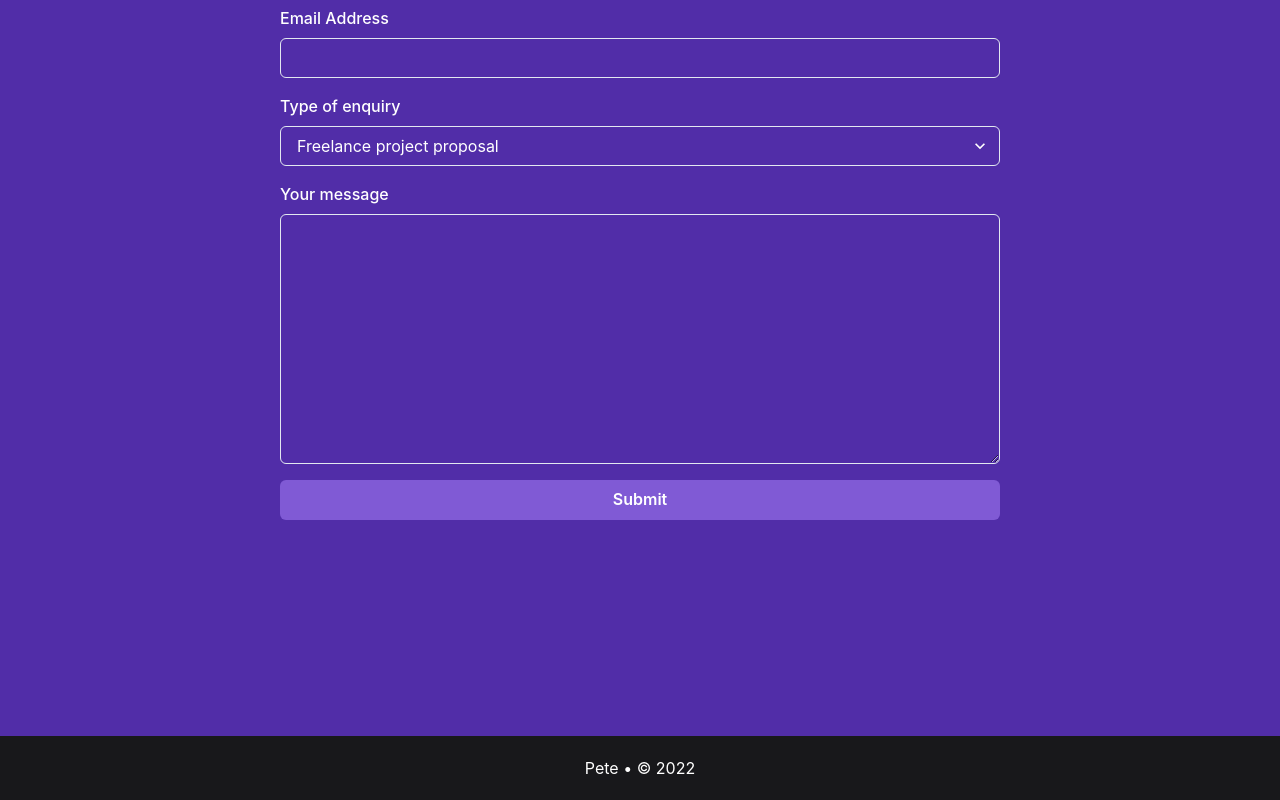
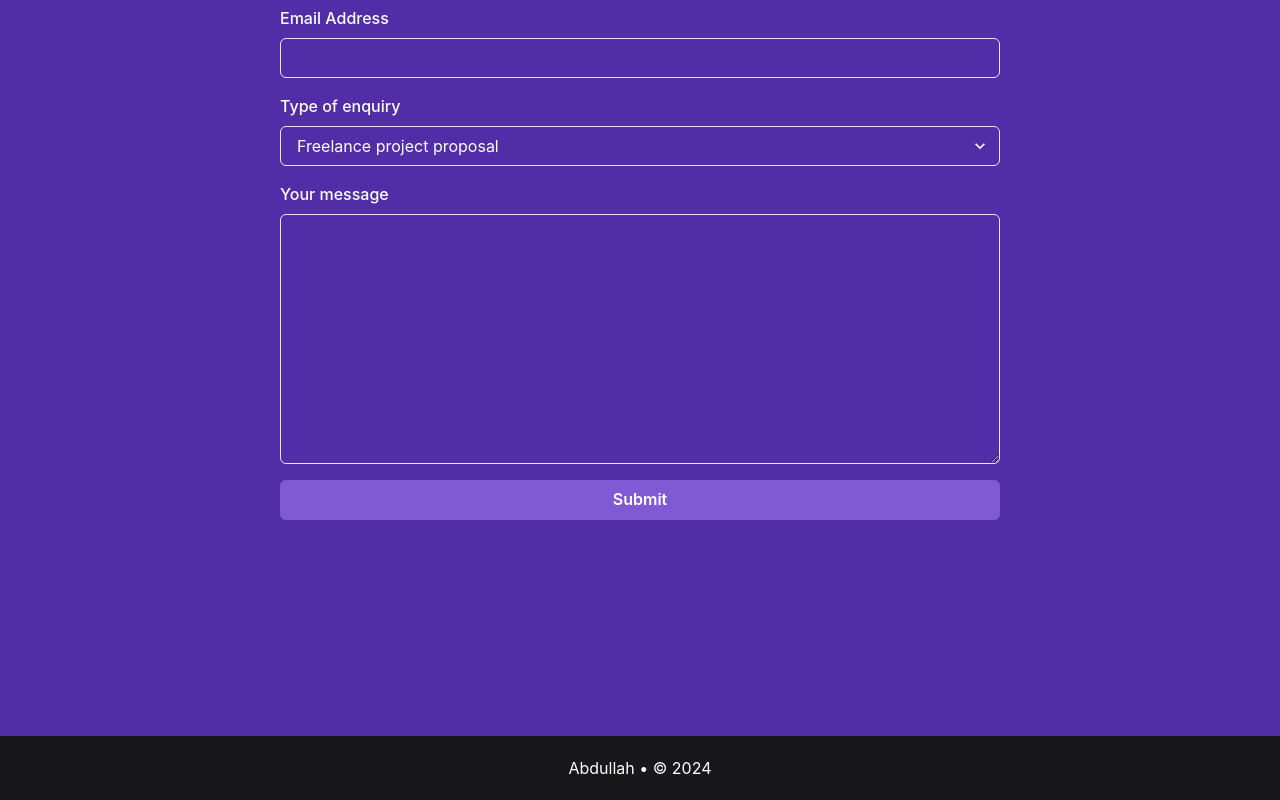
Before and after one commit to 4-Abdullah/PortfolioApp, a React (Create React App) app: page / in a window 1280 px wide. Shown: the part 2507-3307 px from the top of the page. Built offline with nearby package versions, Linux system fonts and the light colour scheme.

Commit message:
Update dependencies and footer copyright year

```diff
--- a/package.json
+++ b/package.json
@@ -4,6 +4,7 @@
   "private": true,
   "dependencies": {
     "@chakra-ui/react": "^2.8.2",
+    "@emailjs/browser": "^4.4.1",
     "@emotion/react": "^11.10.4",
     "@emotion/styled": "^11.10.4",
     "@fortawesome/fontawesome-svg-core": "^6.2.0",
@@ -14,6 +15,7 @@
     "@testing-library/jest-dom": "^5.16.5",
     "@testing-library/react": "^13.4.0",
     "@testing-library/user-event": "^13.5.0",
+    "emailjs-com": "^3.2.0",
     "formik": "^2.2.9",
     "framer-motion": "^7.3.5",
     "react": "^18.2.0",
--- a/src/components/Footer.js
+++ b/src/components/Footer.js
@@ -14,7 +14,7 @@ const Footer = () => {
           maxWidth="1024px"
           height={16}
         >
-          <p>Pete • © 2022</p>
+          <p>Abdullah • © 2024</p>
         </Flex>
       </footer>
     </Box>
```
Also changed, not shown: 1 other file (tests, documents, lock files or other folders).
